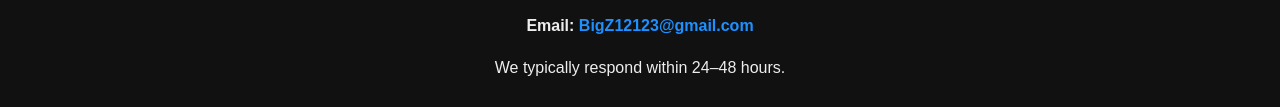
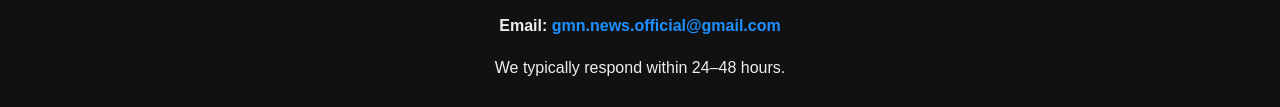
Before and after one commit to WolfSyn/GMN-News-Web, a plain HTML site: page support.html in a window 1280 px wide. Shown: the part 201-308 px from the top of the page. Drawn offline with Linux system fonts and the light colour scheme.

Commit message:
Update support.html

```diff
--- a/support.html
+++ b/support.html
@@ -14,7 +14,7 @@
     <p>If you’re experiencing any issues with the GMN News app or have questions, please contact us:</p>
     <p>
       <strong>Email:</strong>
-      <a href="mailto:BigZ12123@gmail.com">BigZ12123@gmail.com</a>
+      <a href="mailto:gmn.news.official@gmail.com">gmn.news.official@gmail.com</a>
     </p>
     <p>We typically respond within 24–48 hours.</p>
   </main>
```
